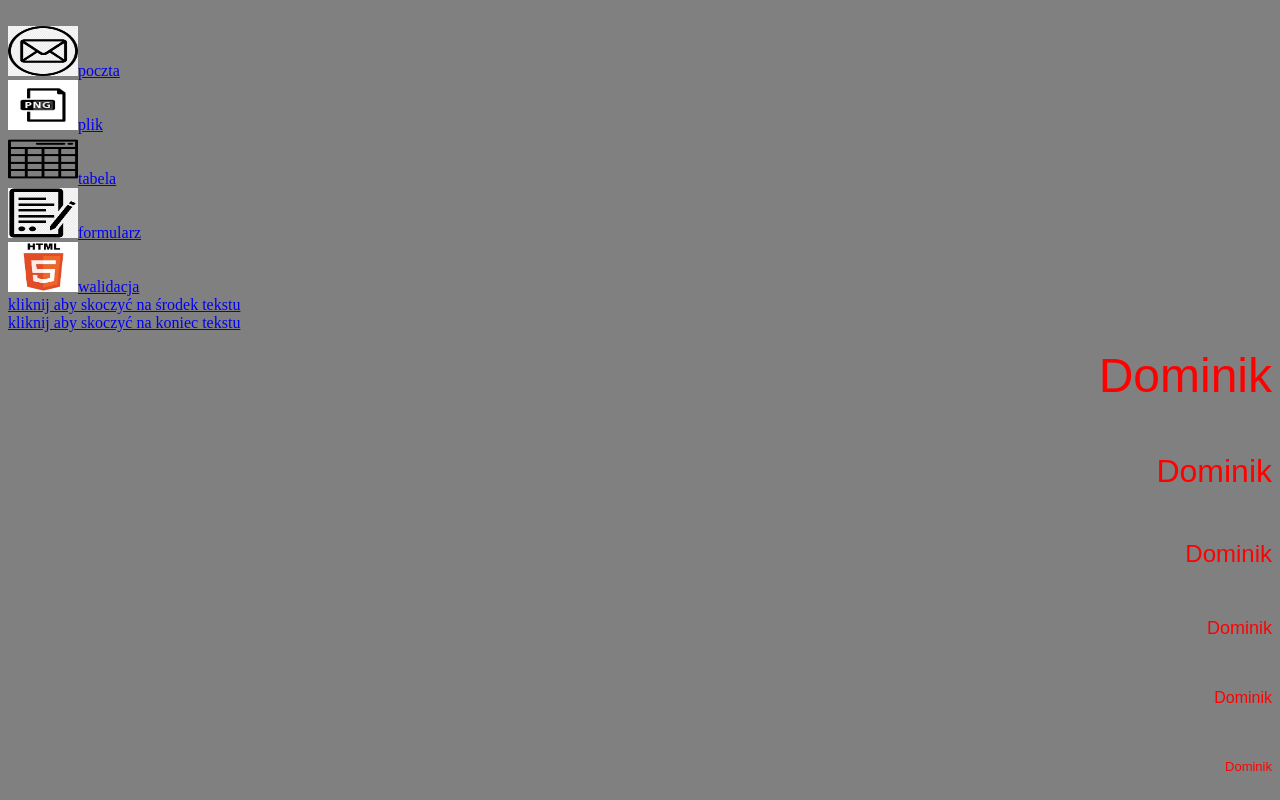
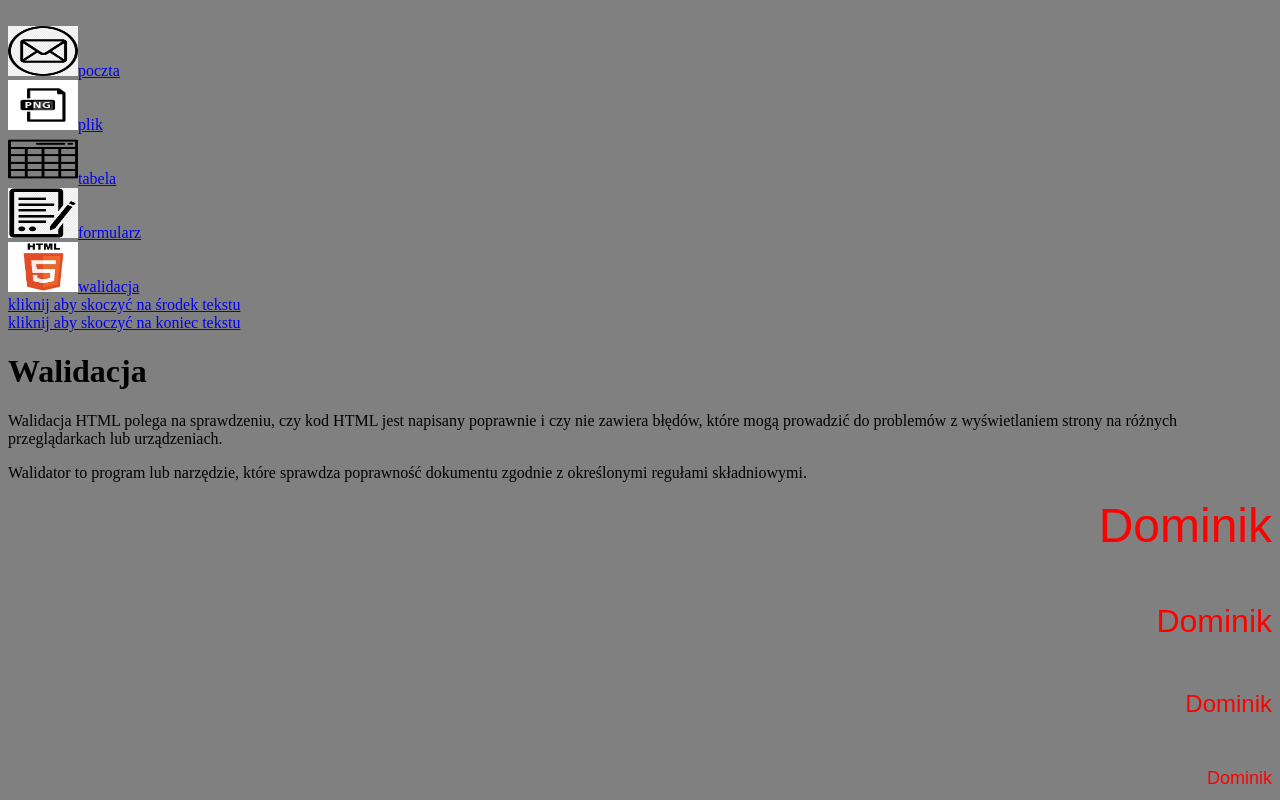
Before and after one commit to fasolka092/fasolka092.github.io, a plain HTML site: page index.html in a window 1280 px wide. Shown: the top 800 px of the page. Drawn offline with Linux system fonts and the light colour scheme.

Commit message:
Update index.html

```diff
--- a/index.html
+++ b/index.html
@@ -14,6 +14,11 @@
                   <A href=" Walidacja_Dziewulski.html"><img src="walidacja.png" border=0 width=70 height=50>walidacja</A> <br>
                   <a href="#punkt_srodek">kliknij aby skoczyć na środek tekstu</a> <br>
                   <a href="#punkt_koniec">kliknij aby skoczyć na koniec tekstu</a> <br>
+
+
+                    <h1> Walidacja </h1>
+                    <p>Walidacja HTML polega na sprawdzeniu, czy kod HTML jest napisany poprawnie i czy nie zawiera błędów, które mogą prowadzić do problemów z wyświetlaniem strony na różnych przeglądarkach lub urządzeniach.</p>
+                    <p>Walidator to program lub narzędzie, które sprawdza poprawność dokumentu zgodnie z określonymi regułami składniowymi.</p>
 
                   <p align="right"> <font color="red" size="7" face="Arial"> Dominik </font> </p> <br>
                   <p align="right"> <font color="red" size="6" face="Arial"> Dominik </font> </p> <br>
```
